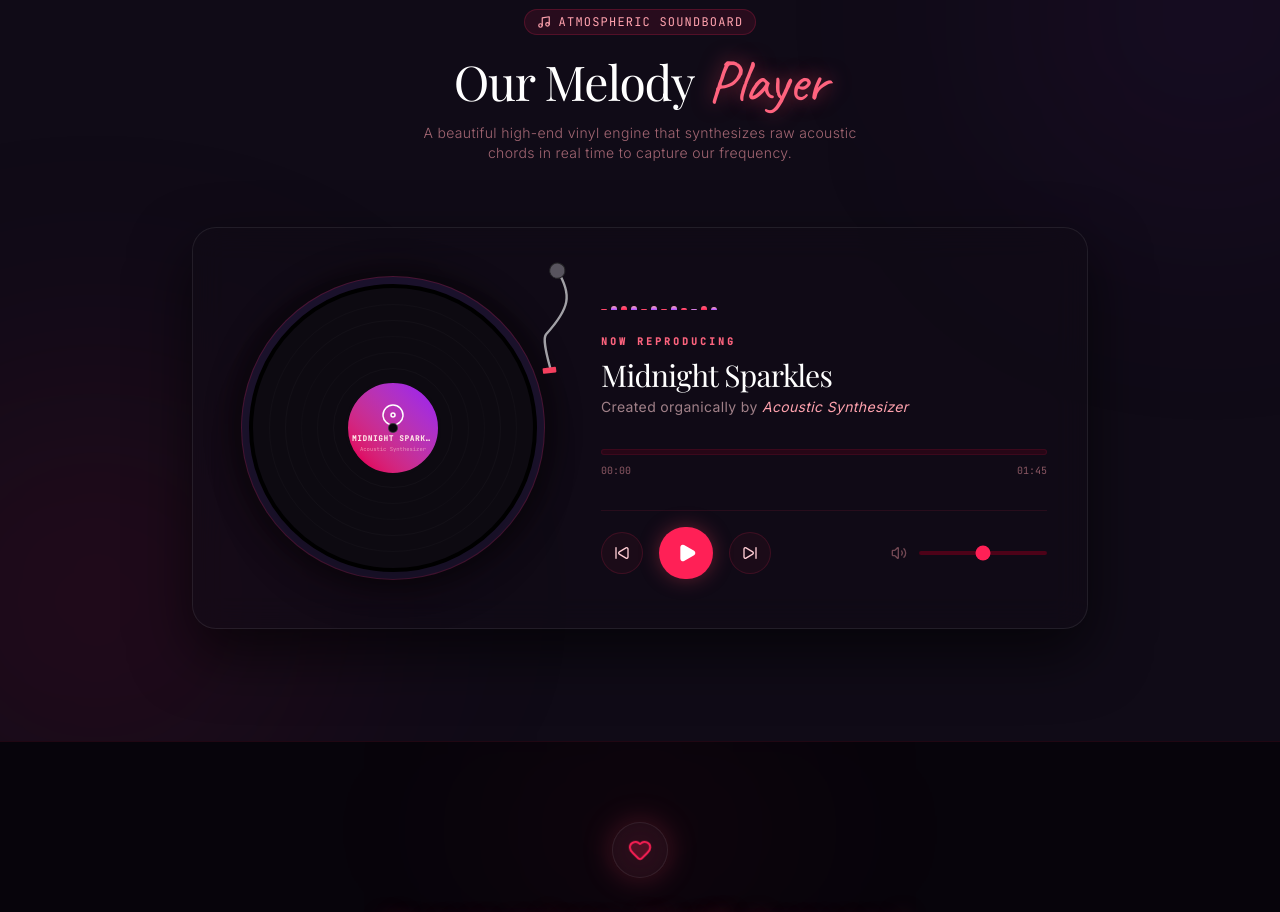
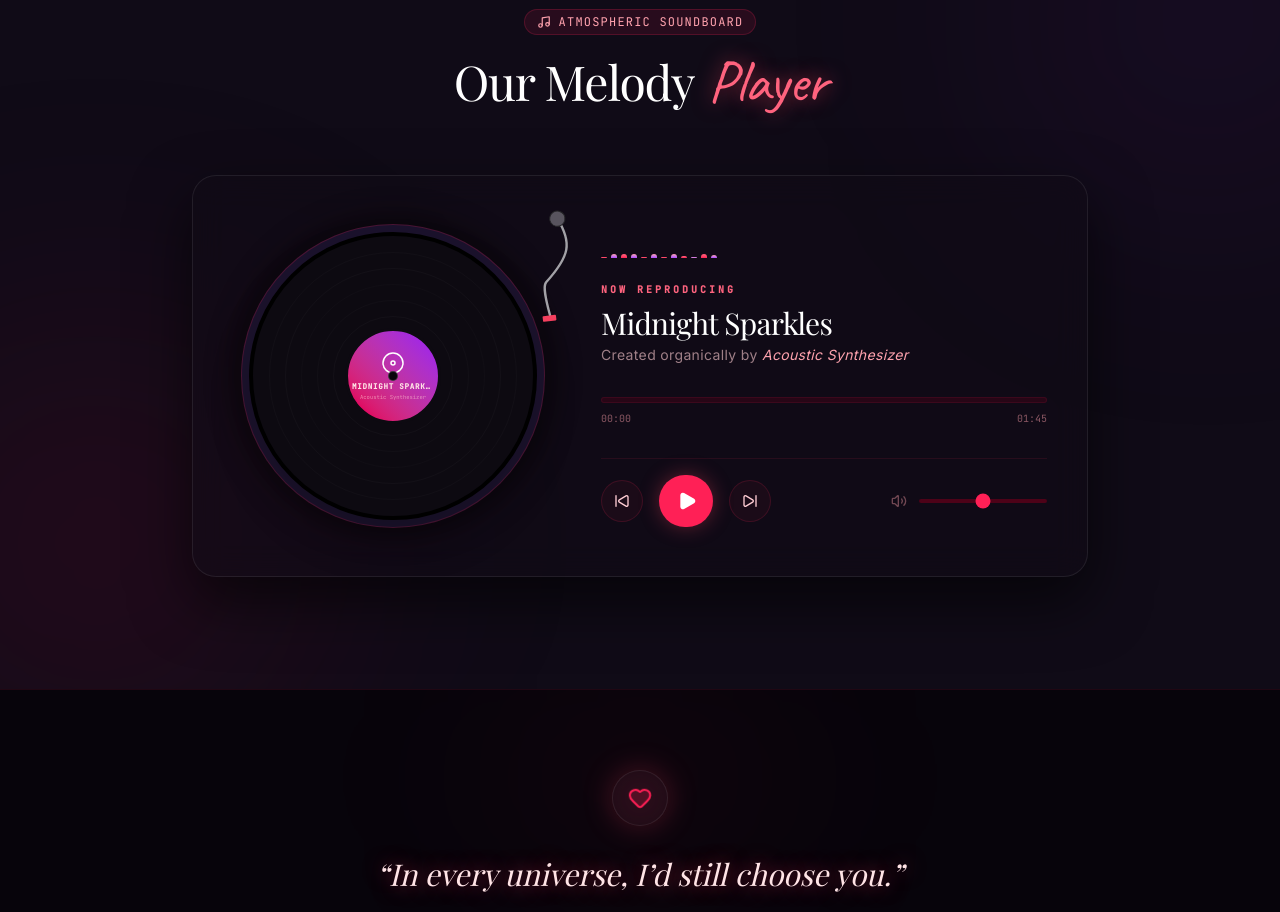
Before and after one commit to AA-Coder13/Tomybebe, a React (Vite) app: page / in a window 1280 px wide. Shown: the part 4380-5292 px from the top of the page. Built offline with nearby package versions, Linux system fonts and the light colour scheme; a web font is replaced by a local one.

Commit message:
Update MusicPlayer.tsx

```diff
--- a/src/components/MusicPlayer.tsx
+++ b/src/components/MusicPlayer.tsx
@@ -252,7 +252,6 @@ export default function MusicPlayer() {
             Our Melody <span className="font-handwritten text-rose-400 capitalize text-5xl md:text-6xl text-glow-rose font-medium ml-1">Player</span>
           </h2>
           <p className="mt-3 text-rose-300/60 max-w-md mx-auto text-sm font-sans tracking-wide font-light">
-            A beautiful high-end vinyl engine that synthesizes raw acoustic chords in real time to capture our frequency.
           </p>
         </div>
 
```
